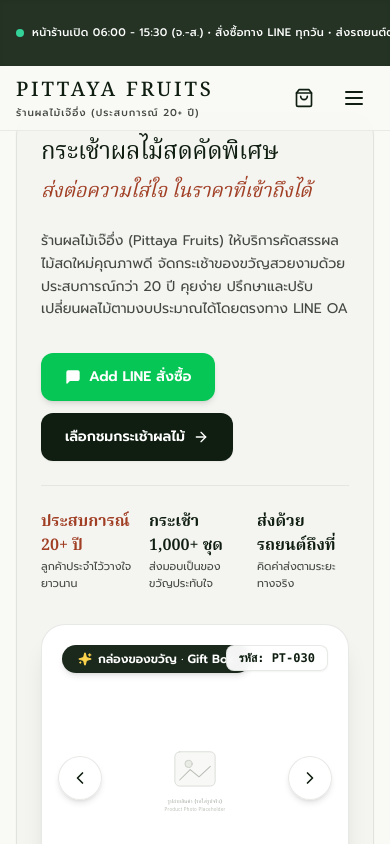
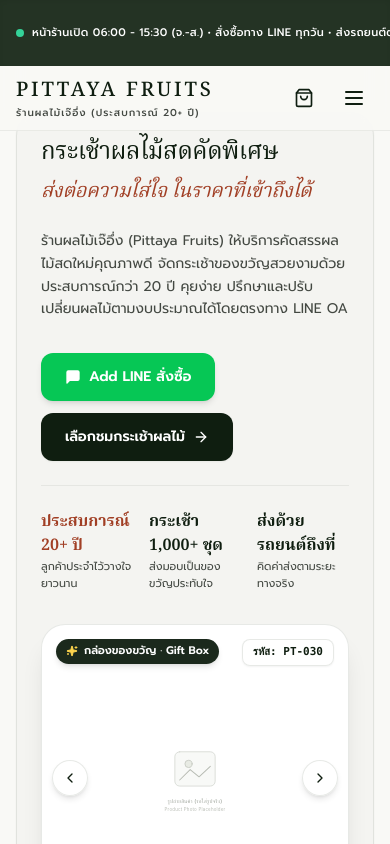
Before and after one commit to oporlet15-cellular/pittaya-fruits, a Next.js app: page / in a window 390 px wide. Shown: the top 844 px of the page. Built offline with nearby package versions, Linux system fonts and the light colour scheme.

Commit message:
fix(responsive): refine hero showcase badges and arrow sizing for mobile devices

```diff
--- a/components/HeroShowcase.tsx
+++ b/components/HeroShowcase.tsx
@@ -36,7 +36,7 @@
   },
   {
     id: 'corporate-fresh-cup',
-    badgeTh: 'ผลไม้จัดเบรค · Snack Box',
+    badgeTh: 'จัดเบรค · Snack Box',
     badgeEn: 'Catering Snack Box',
     code: 'PT-050',
     image: '/placeholder-white.svg',
@@ -102,13 +102,13 @@
         </Link>
 
         {/* Top Left Badge: Dark pill with Star icon */}
-        <div className="absolute top-5 left-5 bg-primary/95 backdrop-blur-sm text-on-primary text-xs font-semibold px-4 py-1.5 rounded-full shadow-md flex items-center gap-1.5 pointer-events-none transition-all">
-          <Sparkles className="w-3.5 h-3.5 text-amber-300 fill-current" />
-          <span>{language === 'th' ? currentSlide.badgeTh : currentSlide.badgeEn}</span>
+        <div className="absolute top-3.5 sm:top-5 left-3.5 sm:left-5 bg-primary/95 backdrop-blur-sm text-on-primary text-[11px] sm:text-xs font-semibold px-2.5 py-1 sm:px-4 sm:py-1.5 rounded-full shadow-md flex items-center gap-1.5 pointer-events-none transition-all z-10 max-w-[65%] truncate">
+          <Sparkles className="w-3 h-3 sm:w-3.5 sm:h-3.5 text-amber-300 fill-current shrink-0" />
+          <span className="truncate">{language === 'th' ? currentSlide.badgeTh : currentSlide.badgeEn}</span>
         </div>
 
         {/* Top Right Badge: Light pill with Product Code */}
-        <div className="absolute top-5 right-5 bg-white/95 backdrop-blur-sm text-primary font-mono text-xs font-semibold px-3 py-1 rounded-lg border border-outline-variant/40 shadow-sm pointer-events-none">
+        <div className="absolute top-3.5 sm:top-5 right-3.5 sm:right-5 bg-white/95 backdrop-blur-sm text-primary font-mono text-[11px] sm:text-xs font-semibold px-2.5 py-1 sm:px-3 sm:py-1 rounded-lg border border-outline-variant/40 shadow-sm pointer-events-none z-10">
           {language === 'th' ? `รหัส: ${currentSlide.code}` : `SKU: ${currentSlide.code}`}
         </div>
 
@@ -117,9 +117,9 @@
           onClick={handlePrev}
           type="button"
           aria-label="Previous image"
-          className="absolute left-4 top-1/2 -translate-y-1/2 w-11 h-11 rounded-full bg-white/95 backdrop-blur-sm hover:bg-white text-primary border border-outline-variant/40 shadow-md flex items-center justify-center transition-all duration-200 hover:scale-110 active:scale-95 z-10"
+          className="absolute left-2.5 sm:left-4 top-1/2 -translate-y-1/2 w-9 h-9 sm:w-11 sm:h-11 rounded-full bg-white/95 backdrop-blur-sm hover:bg-white text-primary border border-outline-variant/40 shadow-md flex items-center justify-center transition-all duration-200 hover:scale-110 active:scale-95 z-10"
         >
-          <ChevronLeft className="w-5 h-5" />
+          <ChevronLeft className="w-4 h-4 sm:w-5 sm:h-5" />
         </button>
 
         {/* Right Arrow Button */}
@@ -127,9 +127,9 @@
           onClick={handleNext}
           type="button"
           aria-label="Next image"
-          className="absolute right-4 top-1/2 -translate-y-1/2 w-11 h-11 rounded-full bg-white/95 backdrop-blur-sm hover:bg-white text-primary border border-outline-variant/40 shadow-md flex items-center justify-center transition-all duration-200 hover:scale-110 active:scale-95 z-10"
+          className="absolute right-2.5 sm:right-4 top-1/2 -translate-y-1/2 w-9 h-9 sm:w-11 sm:h-11 rounded-full bg-white/95 backdrop-blur-sm hover:bg-white text-primary border border-outline-variant/40 shadow-md flex items-center justify-center transition-all duration-200 hover:scale-110 active:scale-95 z-10"
         >
-          <ChevronRight className="w-5 h-5" />
+          <ChevronRight className="w-4 h-4 sm:w-5 sm:h-5" />
         </button>
 
         {/* Bottom Slide Indicator Dots */}
```
